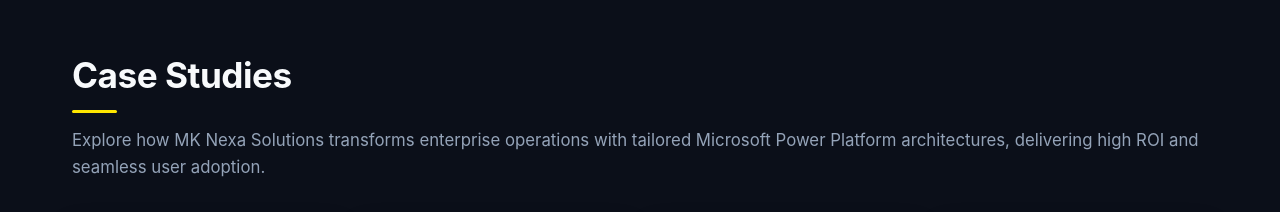
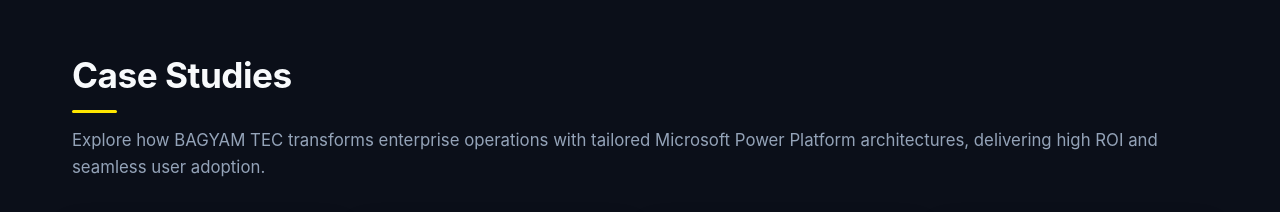
Before and after one commit to EphronKarthick/Web_Site, a React (Create React App) app: page / in a window 1280 px wide. Shown: the part 3000-3212 px from the top of the page. Built offline with nearby package versions, Linux system fonts and the light colour scheme; grey boxes are pictures that could not be loaded.

Commit message:
Update Portfolio.jsx

```diff
--- a/src/components/Portfolio.jsx
+++ b/src/components/Portfolio.jsx
@@ -9,7 +9,7 @@
     <section className="container" id="portfolio">
       <h2>Case Studies</h2>
       <p style={{ marginBottom: '2rem', maxWidth: '1200px', fontSize: '1.05rem', color: 'var(--text-muted)' }}>
-        Explore how MK Nexa Solutions transforms enterprise operations with tailored Microsoft Power Platform architectures, delivering high ROI and seamless user adoption.
+        Explore how BAGYAM TEC transforms enterprise operations with tailored Microsoft Power Platform architectures, delivering high ROI and seamless user adoption.
       </p>
 
       <div className="grid-4">
```
